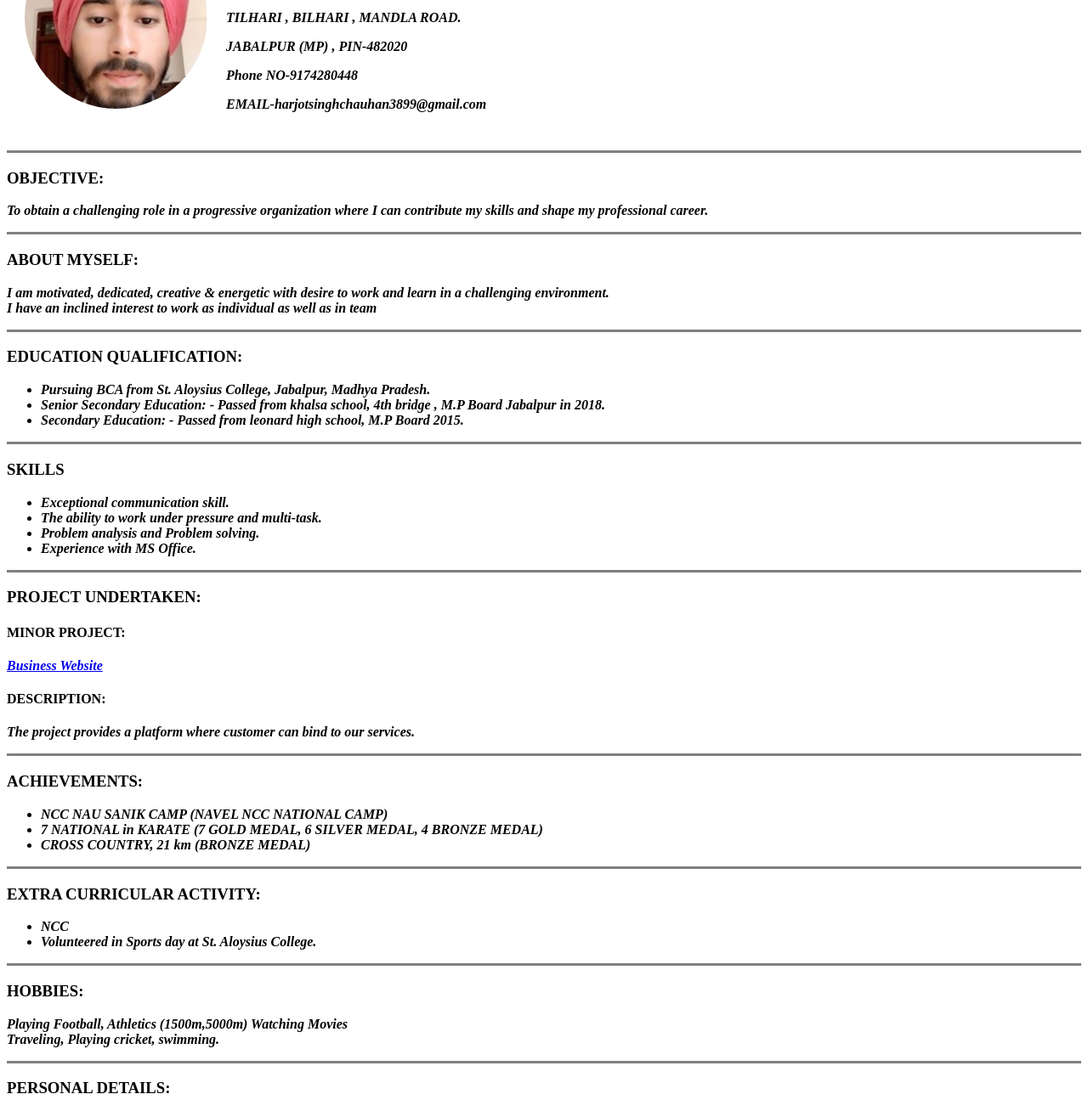
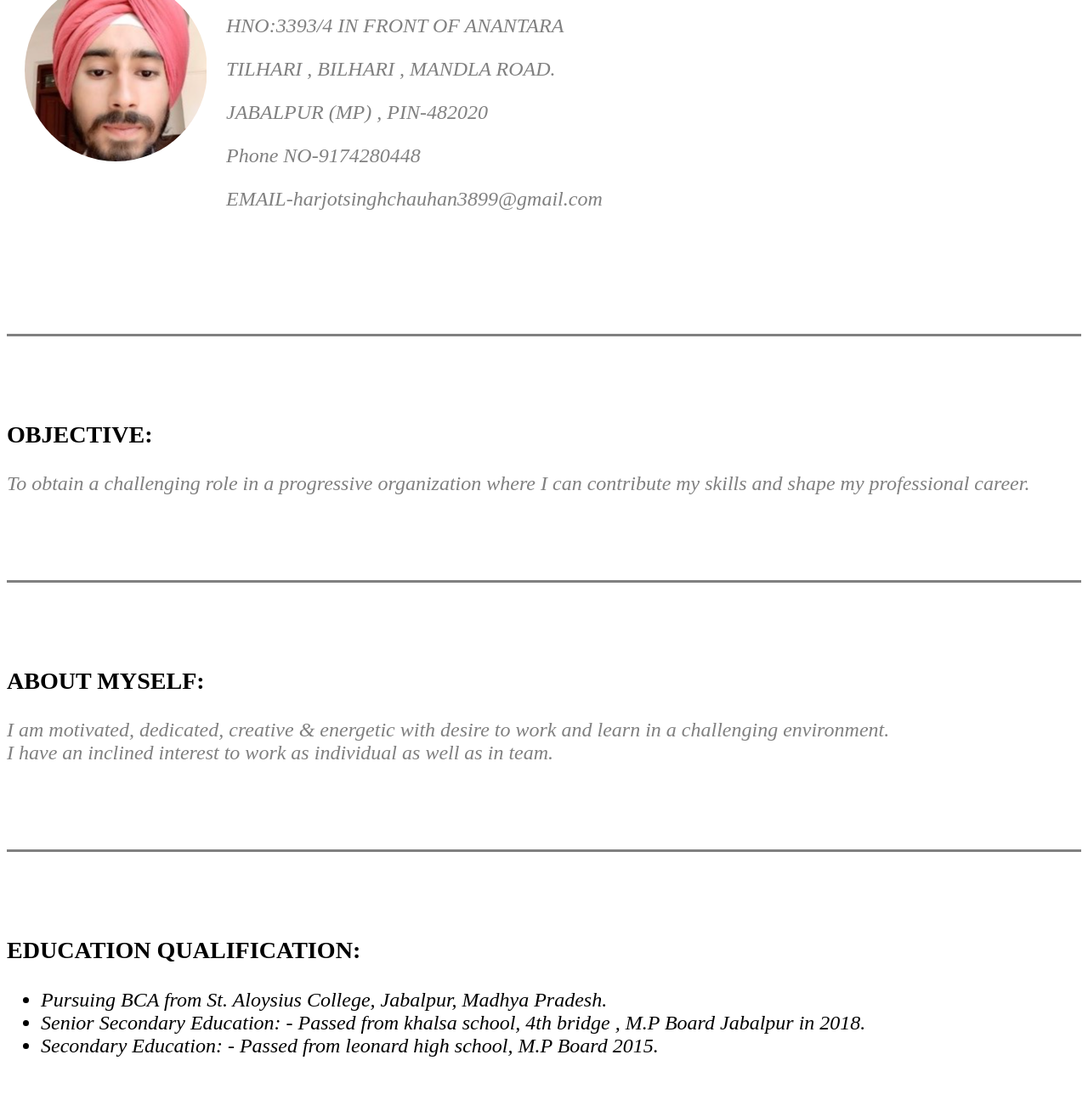
Before and after one commit to harjot26/cv, a plain HTML site: page index.html in a window 1280 px wide. Shown: the part 131-1439 px from the top of the page at 85% size. Drawn offline with Linux system fonts and the light colour scheme.

Commit message:
Add files via upload

```diff
--- a/index.html
+++ b/index.html
@@ -4,6 +4,7 @@
 <head>
   <meta charset="utf-8">
   <title>HARJOT SINGH</title>
+  <link rel="stylesheet" href="style.css">
 </head>
 
 <body>
@@ -11,66 +12,66 @@
     <td><img src="images/g1.png" alt="HARJOT SINGH PROFILE"></td>
     <td>
       <h1>HARJOT SINGH CHAUHAN</h1>
-      <p><em><strong>HNO:3393/4 IN FRONT OF ANANTARA</strong></em> </p>
-      <p><em><strong>TILHARI , BILHARI , MANDLA ROAD.</strong></em></p>
-      <p><em><strong>JABALPUR (MP) , PIN-482020</strong></em></p>
-      <p><em><strong>Phone NO-9174280448</strong></em></p>
-      <p><em><strong>EMAIL-harjotsinghchauhan3899@gmail.com</strong></em></p>
+      <p><em>HNO:3393/4 IN FRONT OF ANANTARA</em> </p>
+      <p><em>TILHARI , BILHARI , MANDLA ROAD.</em></p>
+      <p><em>JABALPUR (MP) , PIN-482020</em></p>
+      <p><em>Phone NO-9174280448</em></p>
+      <p><em>EMAIL-harjotsinghchauhan3899@gmail.com</em></p>
     </td>
   </table>
 
 </body>
 <hr size="3" noshade="0">
 <h3>OBJECTIVE:</h3>
-<p><em><strong>To obtain a challenging role in a progressive organization where I can contribute my skills and shape my professional career.</strong></em></p>
+<p><em>To obtain a challenging role in a progressive organization where I can contribute my skills and shape my professional career.</em></p>
 <hr size="3" noshade="0">
 
 <h3>ABOUT MYSELF:</h3>
-<p><em><strong>I am motivated, dedicated, creative & energetic with desire to work and learn in a challenging environment.<br> I have an inclined interest to work as individual as well as in team</strong></em></p>
+<p><em>I am motivated, dedicated, creative & energetic with desire to work and learn in a challenging environment.<br> I have an inclined interest to work as individual as well as in team.</em></p>
 <hr size="3" noshade="0">
 
 <h3>EDUCATION QUALIFICATION:</h3>
 <ul>
-  <li><em><strong>Pursuing BCA from St. Aloysius College, Jabalpur, Madhya Pradesh.</strong></em></li>
-  <li><em><strong>Senior Secondary Education: - Passed from khalsa school, 4th bridge , M.P Board Jabalpur in 2018.</strong></em></li>
-  <li><em><strong>Secondary Education: - Passed from leonard high school, M.P Board 2015.</strong></em></li>
+  <li><em>Pursuing BCA from St. Aloysius College, Jabalpur, Madhya Pradesh.</em></li>
+  <li><em>Senior Secondary Education: - Passed from khalsa school, 4th bridge , M.P Board Jabalpur in 2018.</em></li>
+  <li><em>Secondary Education: - Passed from leonard high school, M.P Board 2015.</em></li>
 </ul>
 <hr size="3" noshade="0">
 
 <h3>SKILLS</h3>
 <ul>
-  <li><em><strong>Exceptional communication skill.</strong></em></li>
-  <li><em><strong>The ability to work under pressure and multi-task.</strong></em></li>
-  <li><em><strong>Problem analysis and Problem solving.</strong></em></li>
-  <li><em><strong>Experience with MS Office.</strong></em></li>
+  <li><em>Exceptional communication skill.</em></li>
+  <li><em>The ability to work under pressure and multi-task.</em></li>
+  <li><em>Problem analysis and Problem solving.</em></li>
+  <li><em>Experience with MS Office.</em></li>
 </ul>
 <hr size="3" noshade="0">
 
 <h3>PROJECT UNDERTAKEN:</h3>
 <h4>MINOR PROJECT:</h4>
-<p><em><strong><a href="http://localhost:8080/website/login.php">Business Website</a></strong></em></p>
+<p><em>Business Website</em></p>
 <h4>DESCRIPTION:</h4>
-<p><em><strong>The project provides a platform where customer can bind to our services.</strong></em></p>
+<p><em>The project provides a platform where customer can bind to our services.</em></p>
 <hr size="3" noshade="0">
 
 <h3>ACHIEVEMENTS:</h3>
 <ul>
-  <li><em><strong>NCC NAU SANIK CAMP (NAVEL NCC NATIONAL CAMP)</strong></em></li>
-  <li><em><strong> 7 NATIONAL in KARATE (7 GOLD MEDAL, 6 SILVER MEDAL, 4 BRONZE MEDAL)</strong></em></li>
-  <li><em><strong>CROSS COUNTRY, 21 km (BRONZE MEDAL)</strong></em></li>
+  <li><em>NCC NAU SANIK CAMP (NAVEL NCC NATIONAL CAMP).</em></li>
+  <li><em> 7 NATIONAL in KARATE (7 GOLD MEDAL, 6 SILVER MEDAL, 4 BRONZE MEDAL).</em></li>
+  <li><em>CROSS COUNTRY, 21 km (BRONZE MEDAL).</em></li>
 </ul>
 <hr size="3" noshade="0">
 
 
 <h3>EXTRA CURRICULAR ACTIVITY:</h3>
 <ul>
-  <li><em><strong>NCC</strong></em></li>
-  <li><em><strong>Volunteered in Sports day at St. Aloysius College.</strong></em></li>
+  <li><em>NCC</em></li>
+  <li><em>Volunteered in Sports day at St. Aloysius College.</em></li>
 </ul>
 <hr size="3" noshade="0">
 
 <h3>HOBBIES:</h3>
-<p><em><strong>Playing Football, Athletics (1500m,5000m) Watching Movies <br> Traveling, Playing cricket, swimming.</strong></em></p>
+<p><em>Playing Football, Athletics (1500m,5000m) Watching Movies <br> Traveling, Playing cricket, swimming.</em></p>
 <hr size="3" noshade="0">
 
 <h3>PERSONAL DETAILS:</h3>
@@ -114,7 +115,7 @@
 
 
 <h3>DECLERATION:</h3>
-<p><em><strong>I hereby affirm that the information in this document is accurate and true to the best of my knowledge.</strong></em></p>
+<p><em>I hereby affirm that the information in this document is accurate and true to the best of my knowledge.</em></p>
 
 <table cellspacing="10">
   <tr>
--- /dev/null
+++ b/style.css
@@ -0,0 +1,9 @@
+body {
+  font-size: 1.5rem;
+}
+hr {
+  margin: 100px auto;
+}
+p {
+  color: grey;
+}
```
Also changed, not shown: g1.png (added).
